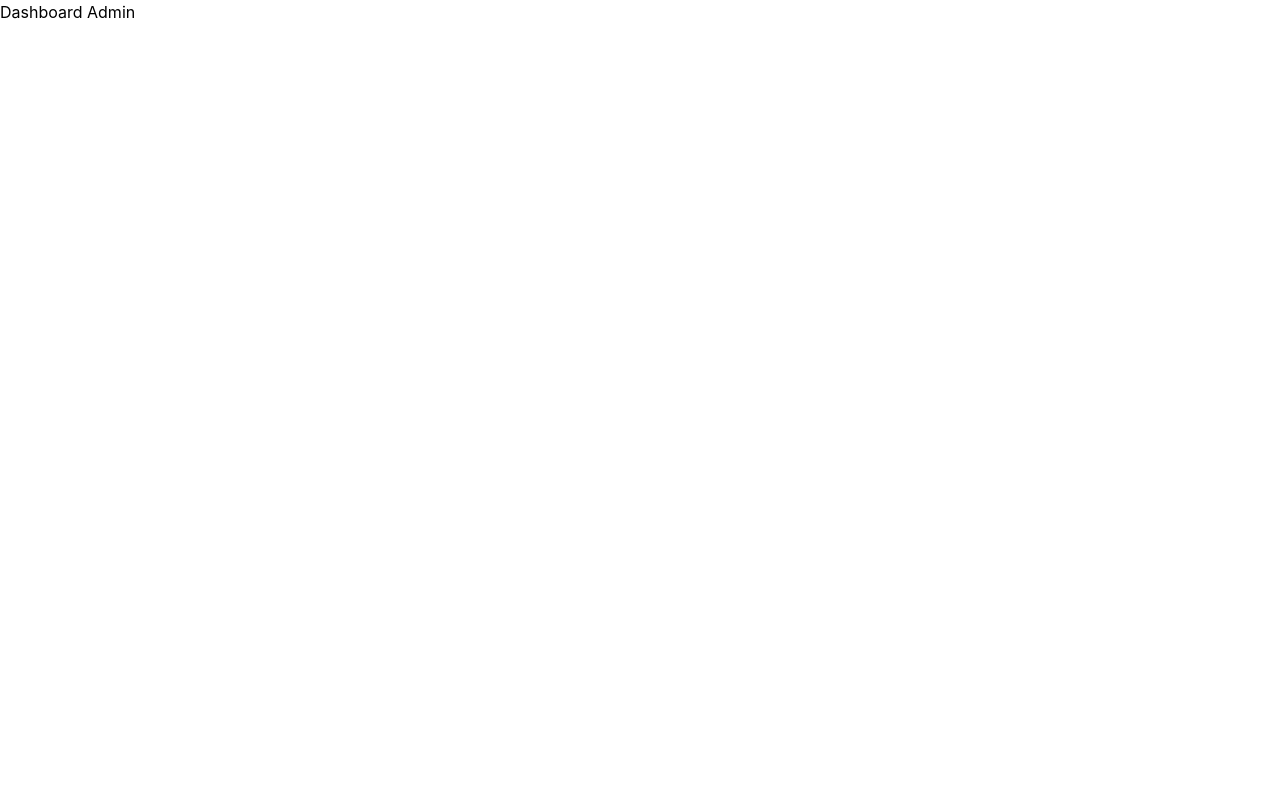
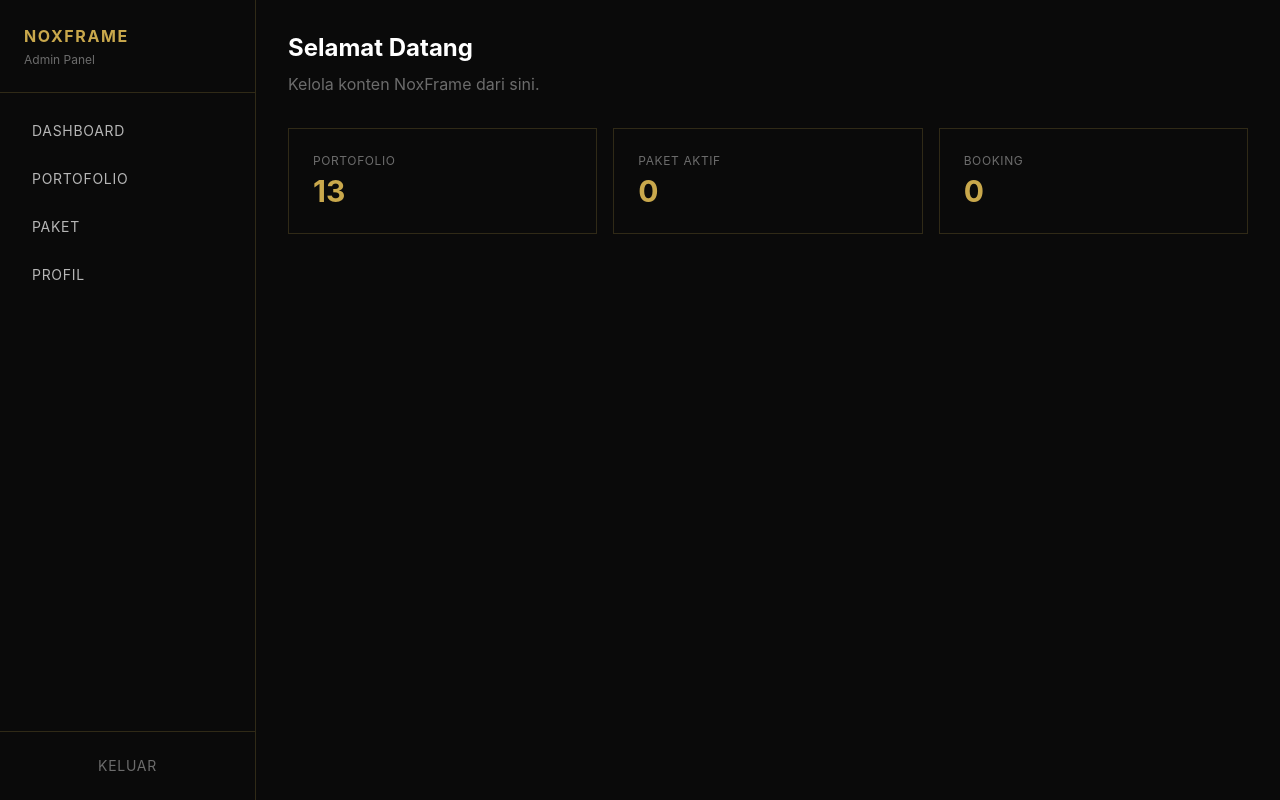
Before and after one commit to ansloki-art/NoxFrame, a React app in the folder frontend/: page /admin in a window 1280 px wide. Built offline with nearby package versions, Linux system fonts and the light colour scheme; the HTML template or start-up script is replaced by a standard one.

Commit message:
feat: admin login + dashboard

```diff
--- a/frontend/src/pages/Services.jsx
+++ b/frontend/src/pages/Services.jsx
@@ -1,3 +1,75 @@
+import { useState, useEffect } from 'react'
+import { Link } from 'react-router-dom'
+import Navbar from '../components/Navbar'
+import api from '../lib/api'
+
 export default function Services() {
-  return <div>Layanan</div>
+  const [packages, setPackages] = useState([])
+  const [categories, setCategories] = useState([])
+  const [activeCategory, setActiveCategory] = useState(null)
+
+  useEffect(() => {
+    api.get('/api/categories').then(res => setCategories(res.data))
+    api.get('/api/packages').then(res => setPackages(res.data))
+  }, [])
+
+  const filtered = activeCategory
+    ? packages.filter(pkg => pkg.category_id === activeCategory)
+    : packages
+
+  return (
+    <div className="bg-dark min-h-screen">
+      <Navbar />
+      <div className="pt-24 pb-20 px-6 max-w-6xl mx-auto">
+
+        {/* Header */}
+        <div className="text-center mb-12">
+          <p className="text-gold text-xs tracking-[0.5em] uppercase mb-3">Harga & Paket</p>
+          <h1 className="text-4xl font-bold text-white uppercase tracking-widest">Layanan</h1>
+        </div>
+
+        {/* Category Filter */}
+        <div className="flex gap-3 justify-center flex-wrap mb-12">
+          <button onClick={() => setActiveCategory(null)}
+            className={`px-4 py-1 border text-sm tracking-wider uppercase transition-all ${!activeCategory ? 'bg-gold text-black border-gold' : 'text-gold border-gold/40 hover:border-gold'}`}>
+            Semua
+          </button>
+          {categories.map(cat => (
+            <button key={cat.id} onClick={() => setActiveCategory(cat.id)}
+              className={`px-4 py-1 border text-sm tracking-wider uppercase transition-all ${activeCategory === cat.id ? 'bg-gold text-black border-gold' : 'text-gold border-gold/40 hover:border-gold'}`}>
+              {cat.name}
+            </button>
+          ))}
+        </div>
+
+        {/* Packages Grid */}
+        {filtered.length === 0 ? (
+          <p className="text-center text-white/40">Belum ada paket tersedia.</p>
+        ) : (
+          <div className="grid grid-cols-1 md:grid-cols-3 gap-6">
+            {filtered.map(pkg => (
+              <div key={pkg.id} className="border border-gold/20 p-8 hover:border-gold/60 transition-all">
+                <p className="text-gold text-xs tracking-widest uppercase mb-2">Paket</p>
+                <h3 className="text-xl font-bold text-white mb-4">{pkg.name}</h3>
+                <p className="text-3xl font-bold text-gold mb-6">
+                  Rp {pkg.price.toLocaleString('id-ID')}
+                </p>
+                <p className="text-white/50 text-sm mb-4">{pkg.duration_hours} jam sesi</p>
+                {pkg.includes && (
+                  <p className="text-white/60 text-sm mb-8 border-t border-gold/20 pt-4">
+                    {pkg.includes}
+                  </p>
+                )}
+                <Link to="/booking"
+                  className="block text-center px-6 py-3 border border-gold text-gold text-sm tracking-wider uppercase hover:bg-gold hover:text-black transition-all">
+                  Pesan Sekarang
+                </Link>
+              </div>
+            ))}
+          </div>
+        )}
+
+      </div>
+    </div>
+  )
 }
--- a/frontend/src/pages/admin/Dashboard.jsx
+++ b/frontend/src/pages/admin/Dashboard.jsx
@@ -1,3 +1,65 @@
+import { Link, useNavigate } from 'react-router-dom'
+
 export default function AdminDashboard() {
-  return <div>Dashboard Admin</div>
+  const navigate = useNavigate()
+
+  function handleLogout() {
+    localStorage.removeItem('token')
+    navigate('/admin/login')
+  }
+
+  return (
+    <div className="min-h-screen bg-dark flex">
+
+      {/* Sidebar */}
+      <aside className="w-64 border-r border-gold/20 flex flex-col">
+        <div className="p-6 border-b border-gold/20">
+          <h1 className="text-gold font-bold tracking-widest uppercase">NoxFrame</h1>
+          <p className="text-white/40 text-xs mt-1">Admin Panel</p>
+        </div>
+        <nav className="flex-1 p-4 flex flex-col gap-1">
+          <Link to="/admin" className="px-4 py-3 text-white/70 hover:text-gold hover:bg-surface text-sm tracking-wider uppercase transition-all">
+            Dashboard
+          </Link>
+          <Link to="/admin/portfolio" className="px-4 py-3 text-white/70 hover:text-gold hover:bg-surface text-sm tracking-wider uppercase transition-all">
+            Portofolio
+          </Link>
+          <Link to="/admin/packages" className="px-4 py-3 text-white/70 hover:text-gold hover:bg-surface text-sm tracking-wider uppercase transition-all">
+            Paket
+          </Link>
+          <Link to="/admin/profile" className="px-4 py-3 text-white/70 hover:text-gold hover:bg-surface text-sm tracking-wider uppercase transition-all">
+            Profil
+          </Link>
+        </nav>
+        <div className="p-4 border-t border-gold/20">
+          <button onClick={handleLogout}
+            className="w-full px-4 py-2 text-white/40 hover:text-red-400 text-sm tracking-wider uppercase transition-colors">
+            Keluar
+          </button>
+        </div>
+      </aside>
+
+      {/* Main Content */}
+      <main className="flex-1 p-8">
+        <h2 className="text-2xl font-bold text-white mb-2">Selamat Datang</h2>
+        <p className="text-white/40 mb-8">Kelola konten NoxFrame dari sini.</p>
+
+        <div className="grid grid-cols-3 gap-4">
+          <div className="border border-gold/20 p-6">
+            <p className="text-white/40 text-xs uppercase tracking-wider mb-1">Portofolio</p>
+            <p className="text-3xl font-bold text-gold">13</p>
+          </div>
+          <div className="border border-gold/20 p-6">
+            <p className="text-white/40 text-xs uppercase tracking-wider mb-1">Paket Aktif</p>
+            <p className="text-3xl font-bold text-gold">0</p>
+          </div>
+          <div className="border border-gold/20 p-6">
+            <p className="text-white/40 text-xs uppercase tracking-wider mb-1">Booking</p>
+            <p className="text-3xl font-bold text-gold">0</p>
+          </div>
+        </div>
+      </main>
+
+    </div>
+  )
 }
--- a/frontend/src/pages/admin/Login.jsx
+++ b/frontend/src/pages/admin/Login.jsx
@@ -1,3 +1,73 @@
+import { useState } from 'react'
+import { useNavigate } from 'react-router-dom'
+import api from '../../lib/api'
+
 export default function AdminLogin() {
-  return <div>Login Admin</div>
+  const [email, setEmail] = useState('')
+  const [password, setPassword] = useState('')
+  const [error, setError] = useState('')
+  const [loading, setLoading] = useState(false)
+  const navigate = useNavigate()
+
+  async function handleLogin(e) {
+    e.preventDefault()
+    setLoading(true)
+    setError('')
+    try {
+      const res = await api.post('/api/auth/login', { email, password })
+      localStorage.setItem('token', res.data.access_token)
+      navigate('/admin')
+    } catch {
+      setError('Email atau password salah')
+    } finally {
+      setLoading(false)
+    }
+  }
+
+  return (
+    <div className="min-h-screen bg-dark flex items-center justify-center px-6">
+      <div className="w-full max-w-md">
+
+        {/* Logo */}
+        <div className="text-center mb-10">
+          <h1 className="text-3xl font-bold text-gold tracking-widest uppercase">NoxFrame</h1>
+          <p className="text-white/40 text-sm mt-2 tracking-wider">Admin Panel</p>
+        </div>
+
+        {/* Form */}
+        <div className="border border-gold/20 p-8">
+          <div className="mb-6">
+            <label className="text-white/60 text-xs tracking-wider uppercase block mb-2">Email</label>
+            <input
+              type="email"
+              value={email}
+              onChange={e => setEmail(e.target.value)}
+              className="w-full bg-surface border border-white/10 text-white px-4 py-3 focus:border-gold focus:outline-none"
+              placeholder="admin@noxframe.com"
+            />
+          </div>
+          <div className="mb-8">
+            <label className="text-white/60 text-xs tracking-wider uppercase block mb-2">Password</label>
+            <input
+              type="password"
+              value={password}
+              onChange={e => setPassword(e.target.value)}
+              className="w-full bg-surface border border-white/10 text-white px-4 py-3 focus:border-gold focus:outline-none"
+              placeholder="••••••••"
+            />
+          </div>
+
+          {error && <p className="text-red-400 text-sm mb-4">{error}</p>}
+
+          <button
+            onClick={handleLogin}
+            disabled={loading}
+            className="w-full py-3 bg-gold text-black text-sm tracking-wider uppercase font-bold hover:bg-gold-light transition-colors disabled:opacity-50">
+            {loading ? 'Masuk...' : 'Masuk'}
+          </button>
+        </div>
+
+      </div>
+    </div>
+  )
 }
```
